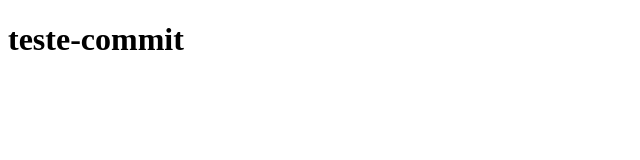
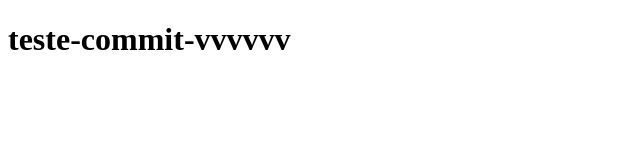
Before and after one commit to wassimmejri/nginx-demo, a plain HTML site: page index.html in a window 1280 px wide. Shown: the whole page, without its empty margins (0-640 px from the left). Drawn offline with Linux system fonts and the light colour scheme.

Commit message:
Change heading text in index.html

```diff
--- a/index.html
+++ b/index.html
@@ -1,6 +1,6 @@
 <!DOCTYPE html>
 <html>
 <body>
-  <h1>teste-commit</h1>
+  <h1>teste-commit-vvvvvv</h1>
 </body>
 </html>
```
